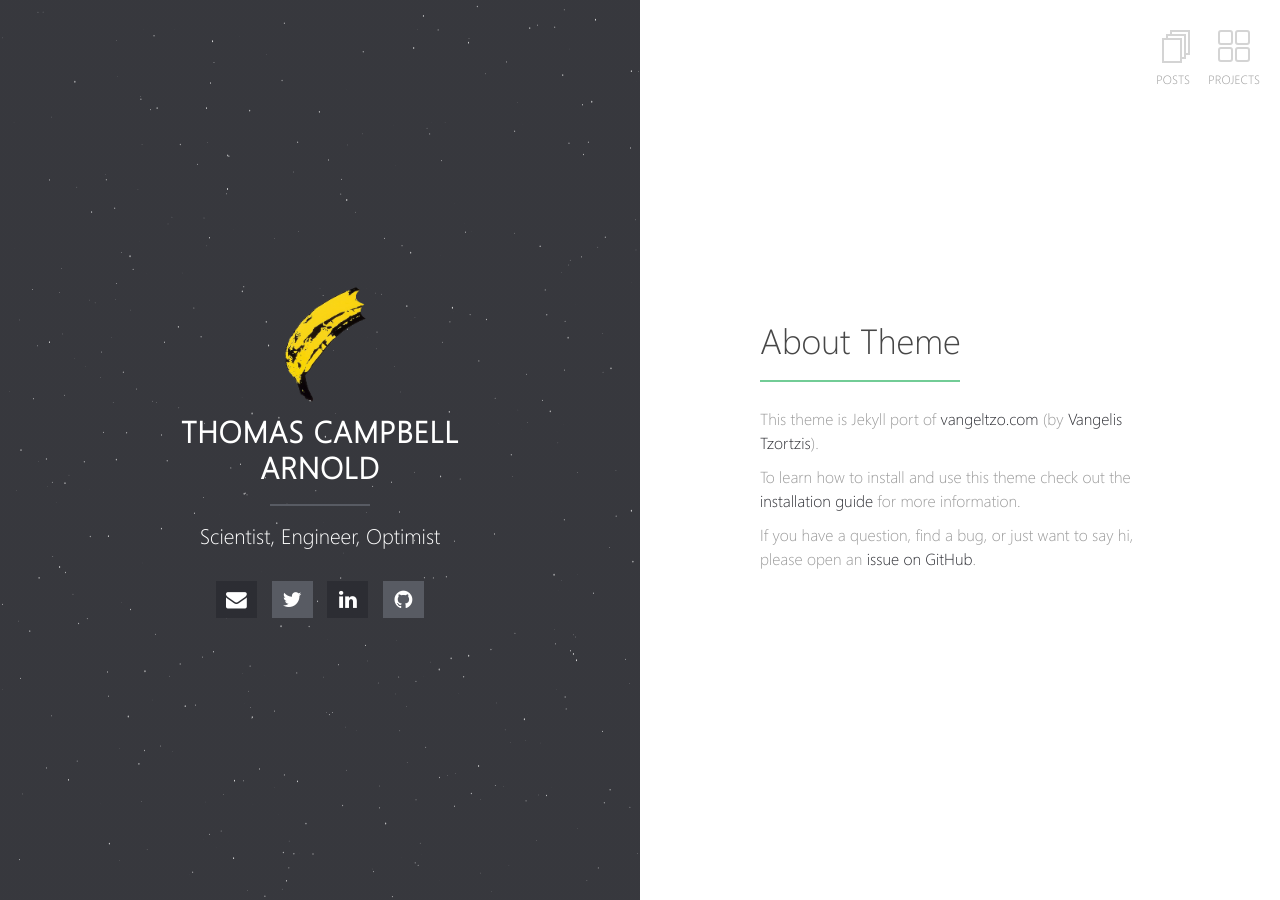
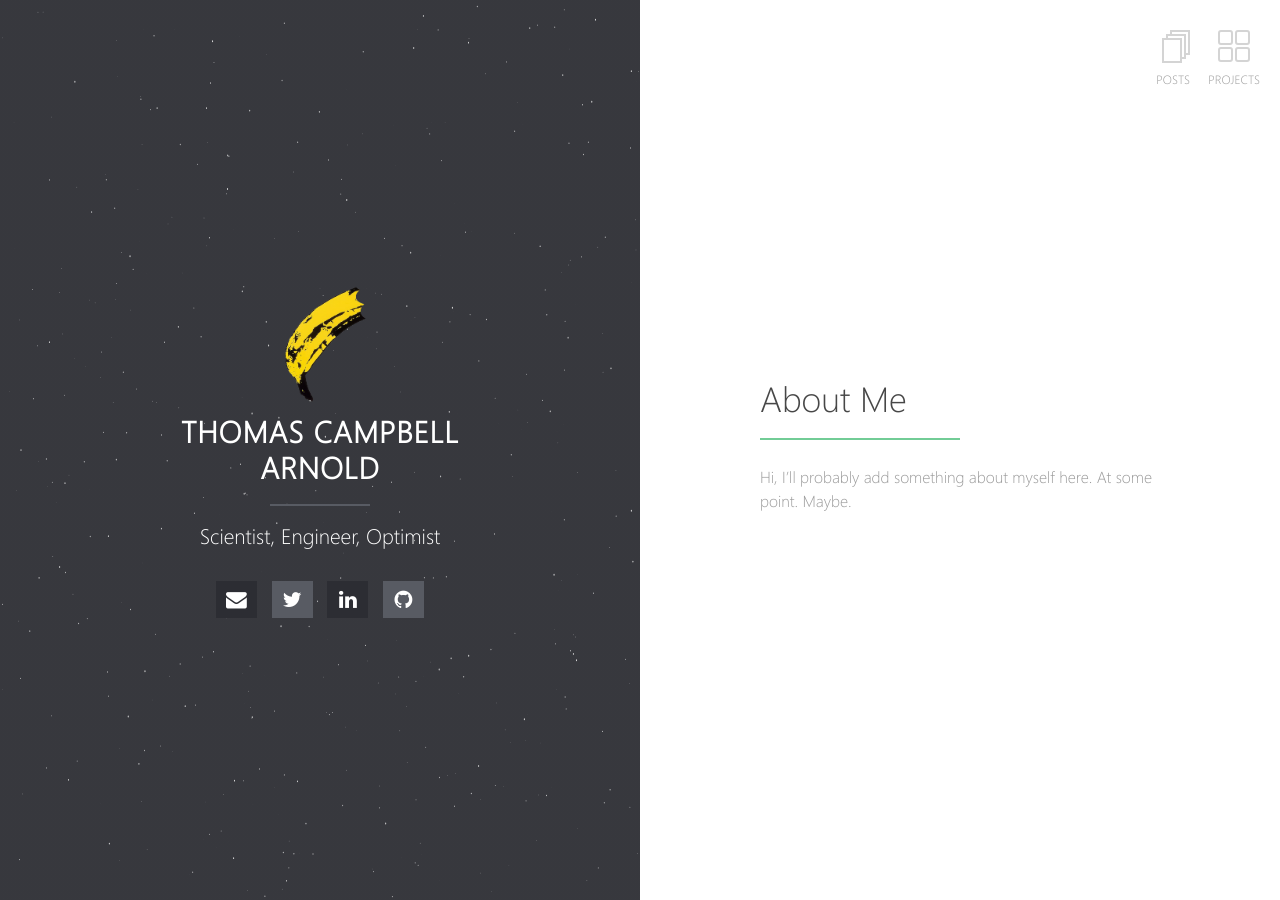
Before and after one commit to tcama/tcama.github.io, a Jekyll site: the page built from index.md, in a window 1280 px wide. Built offline with Jekyll 4.4.1, drawn with Linux system fonts in a browser that asks for light colours; our own code applies the rules of GitHub Pages for plain Markdown files.

```diff
--- a/index.md
+++ b/index.md
@@ -1,10 +1,6 @@
 ---
 layout: home
 ---
-# About Theme
+# About Me
 
-This theme is Jekyll port of [vangeltzo.com](http://vangeltzo.com/) (by [Vangelis Tzortzis](https://github.com/srekoble)).
-
-To learn how to install and use this theme check out the [installation guide](http://taylantatli.me/Halve/halve-theme/) for more information.
-
-If you have a question, find a bug, or just want to say hi, please open an [issue on GitHub](https://github.com/TaylanTatli/Halve/issues/new).
+Hi, I'll probably add something about myself here. At some point. Maybe.
```
Also changed, not shown: 2 other files.
